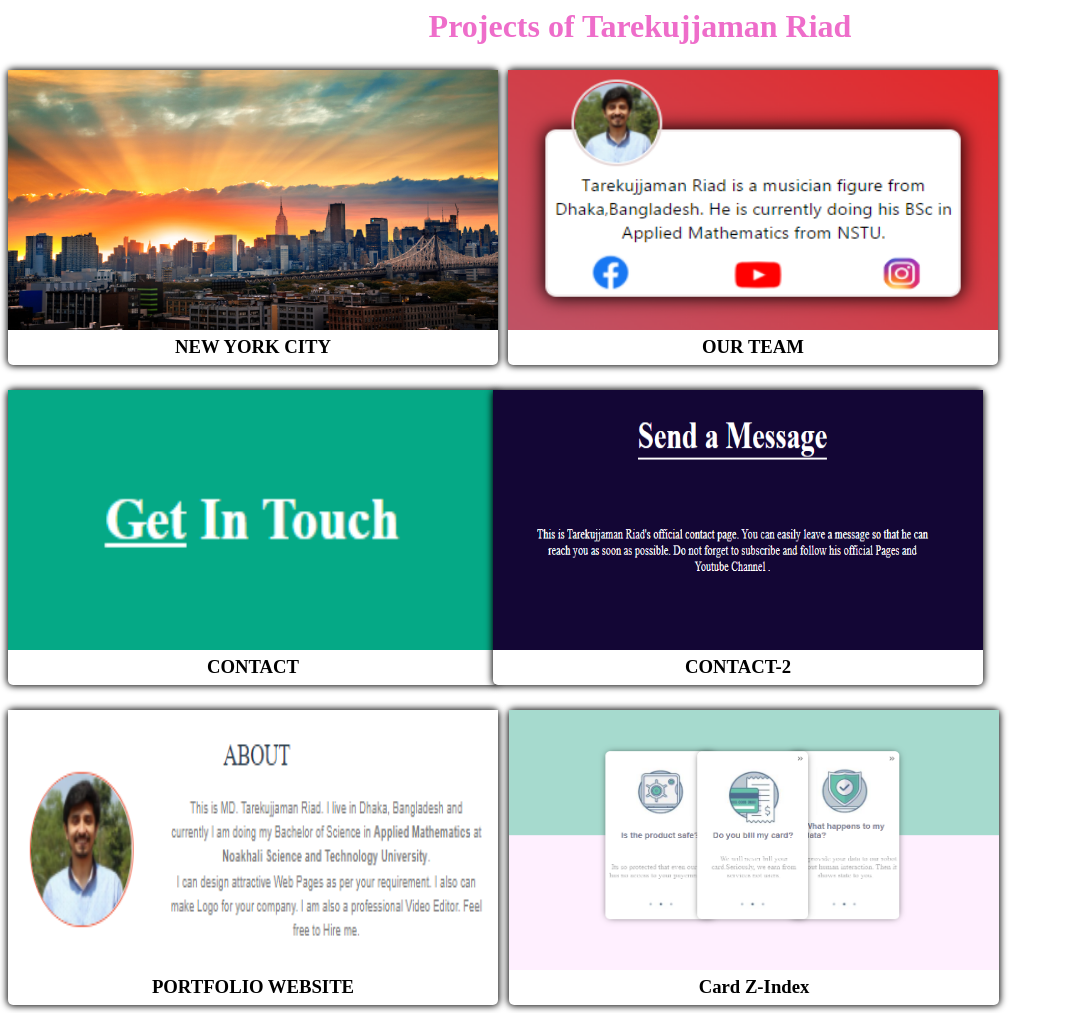
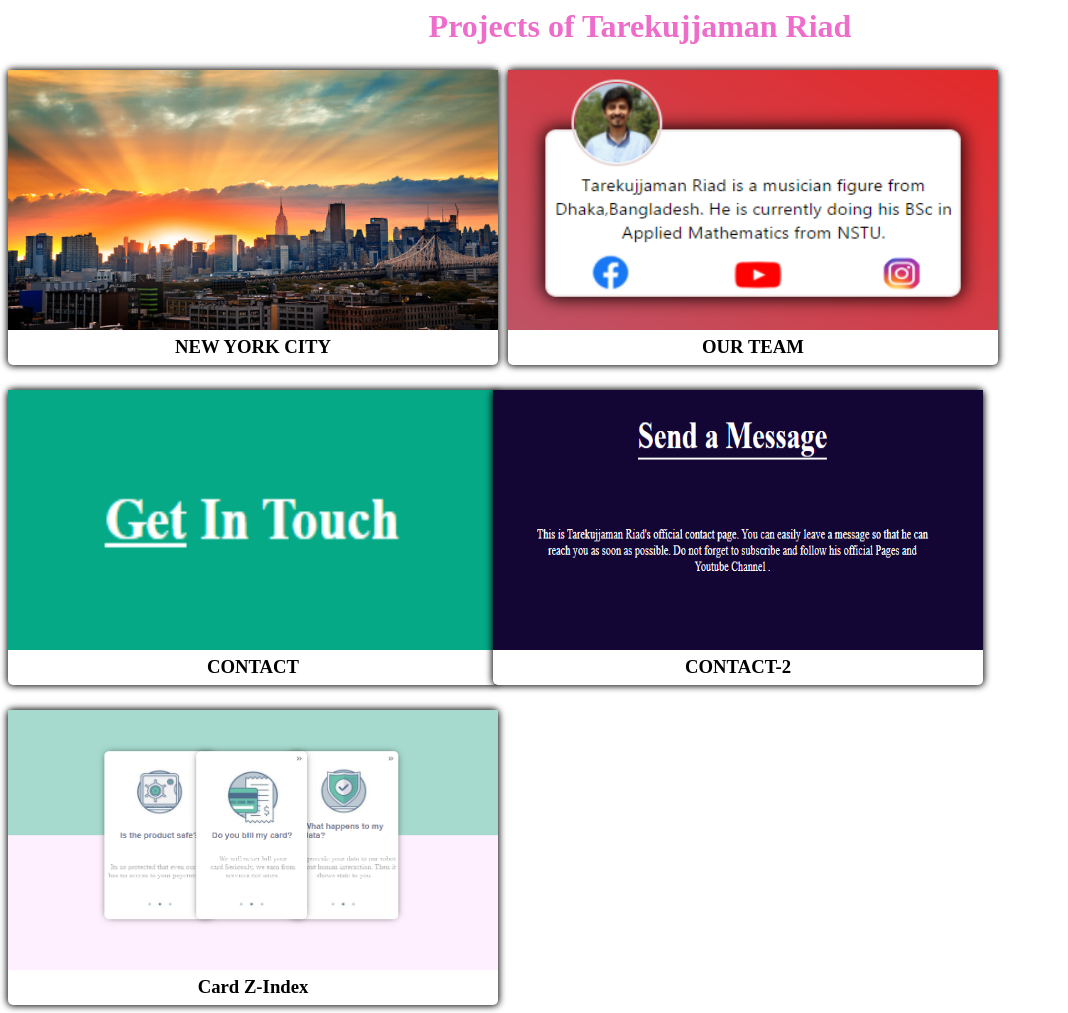
Before and after one commit to tarekujjaman/Contact, a plain HTML site: page index.html in a window 1280 px wide. Shown: the whole page, without its empty margins (0-1068 px from the left). Drawn offline with Linux system fonts and the light colour scheme.

Commit message:
Update index.html

```diff
--- a/index.html
+++ b/index.html
@@ -43,19 +43,9 @@
         </div>
 
     </a>
-
     <!-- PROJECT:5 -->
-    <a href="https://tarekujjaman.github.io/Portfolio/index.html" target="_blank">
+    <a href="https://tarekujjaman.github.io/Card/index.html" target="_blank">
         <div class="project5">
-            <img src="/githubhome/portfolio.png" alt="">
-            <h3>PORTFOLIO WEBSITE</h3>
-        </div>
-
-    </a>
-
-    <!-- PROJECT:6 -->
-    <a href="https://tarekujjaman.github.io/Card/index.html" target="_blank">
-        <div class="project6">
             <img src="/githubhome/output.png" alt="">
             <h3>Card Z-Index</h3>
         </div>
```
